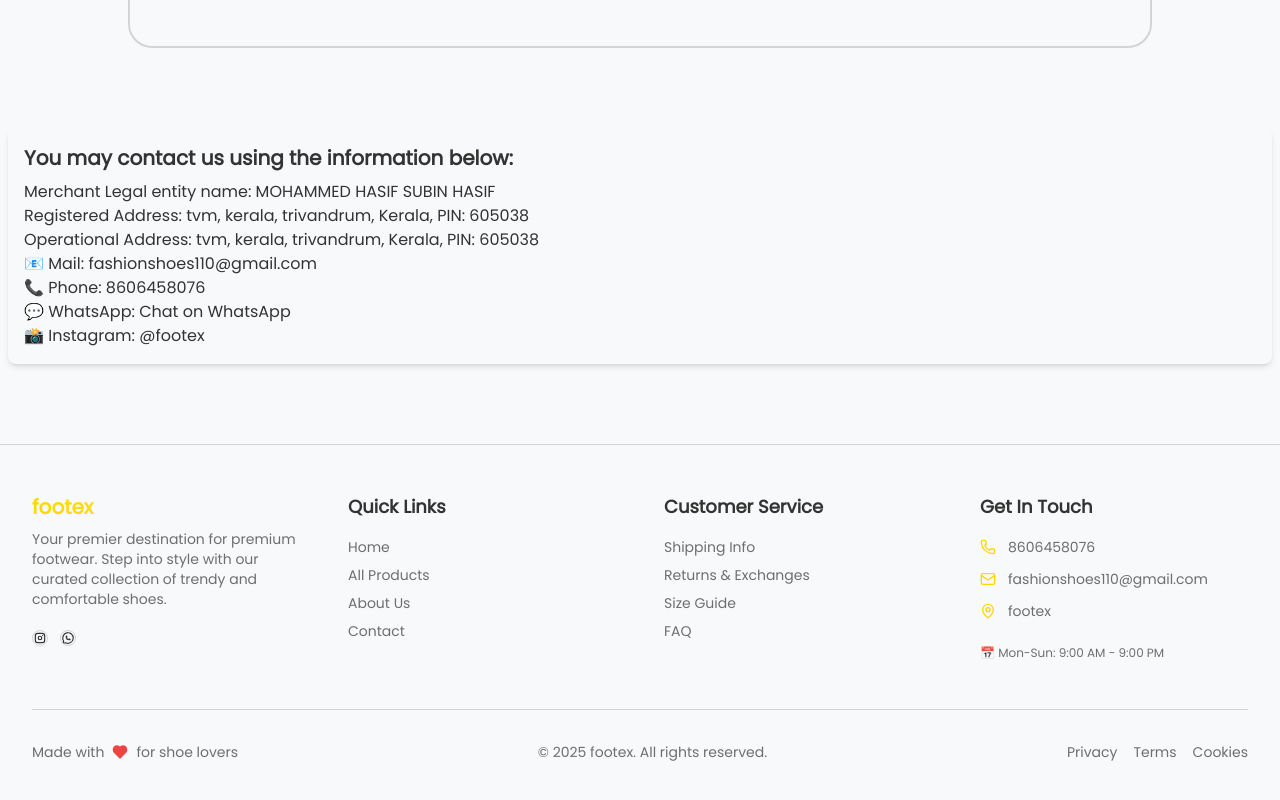
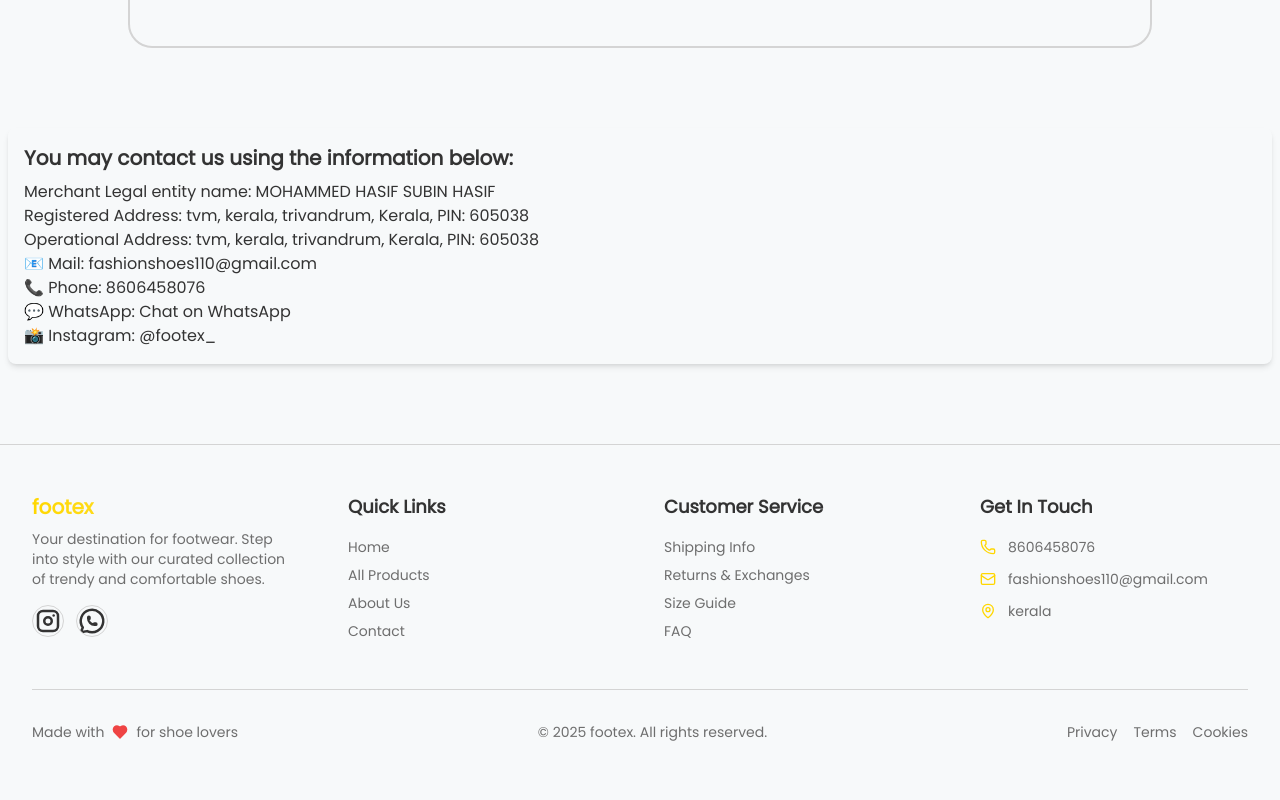
Before and after one commit to yadusuryab/footex2, a Next.js app: page /contact in a window 1280 px wide. Shown: the part 360-1160 px from the top of the page. Built offline with nearby package versions, Linux system fonts and the light colour scheme.

Commit message:
Products are placed in order

```diff
--- a/app/my-cart/page.tsx
+++ b/app/my-cart/page.tsx
@@ -232,7 +232,6 @@
 
                 <div className="text-xs text-muted-foreground text-center space-y-1">
                   <p>🔒 Secure checkout</p>
-                  <p>🚚 Free returns within 30 days</p>
                 </div>
               </CardFooter>
             </Card>
--- a/components/layout/footer.tsx
+++ b/components/layout/footer.tsx
@@ -29,7 +29,7 @@
                 {site.name}
               </h3>
               <p className="text-sm text-muted-foreground max-w-xs">
-                Your premier destination for premium footwear. Step into style with our curated collection of trendy and comfortable shoes.
+                Your destination for footwear. Step into style with our curated collection of trendy and comfortable shoes.
               </p>
             </div>
 
@@ -42,11 +42,10 @@
                     <Button
                       variant="outline"
                       size="icon"
-                      className="h-10 w-10 rounded-full transition-all hover:scale-110 hover:bg-primary hover:text-primary-foreground"
                       asChild
                     >
 
-                        <IconBrandInstagram className="h-4 w-4" />
+                        <IconBrandInstagram  className="h-8 w-8" />
 
                     </Button>
                     </Link>
@@ -65,11 +64,10 @@
                     <Button
                       variant="outline"
                       size="icon"
-                      className="h-10 w-10 rounded-full transition-all hover:scale-110 hover:bg-green-600 hover:text-white"
                       asChild
                     >
 
-                        <IconBrandWhatsapp className="h-4 w-4" />
+                        <IconBrandWhatsapp className="h-8 w-8" />
 
                     </Button>
                     </Link>
@@ -165,11 +163,7 @@
             </div>
 
             {/* Business Hours */}
-            <div className="pt-2">
-              <p className="text-xs text-muted-foreground">
-                📅 Mon-Sun: 9:00 AM - 9:00 PM
-              </p>
-            </div>
+
           </div>
         </div>
 
--- a/lib/site-config.ts
+++ b/lib/site-config.ts
@@ -1,12 +1,12 @@
 export const site : any = {
     name : 'footex',
-    instagram:'footex',
+    instagram:'footex_',
     phone:"8606458076",
     google_map:"",
     email:"fashionshoes110@gmail.com",
-    address:"footex",
+    address:"kerala",
     social : {
-        instagram:'',
-        whatsapp:''
+        instagram:'footex_',
+        whatsapp:'8606458076'
     }
 }
```
